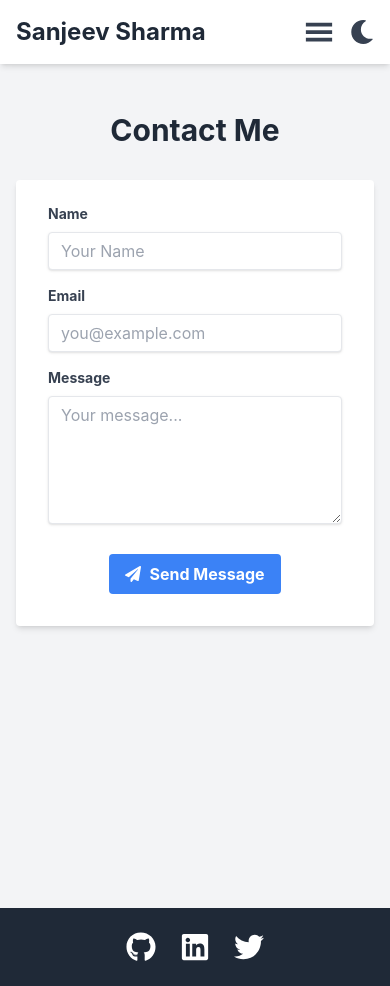
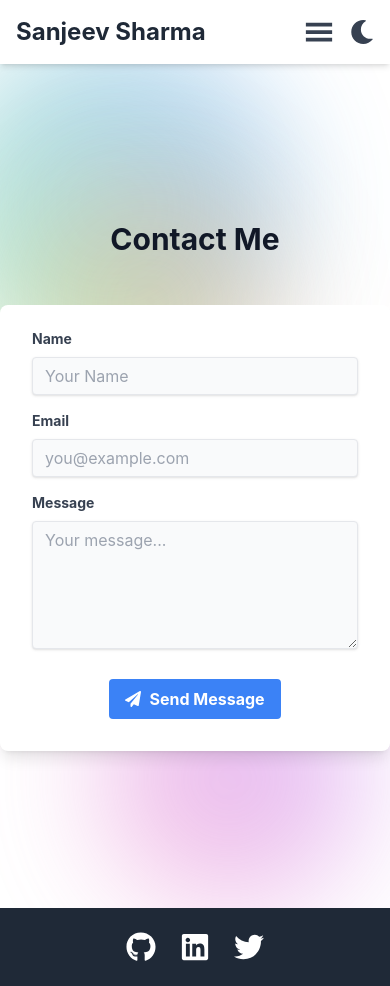
Before and after one commit to sanjeev30/portfolio, a React (Create React App) app: page /contact in a window 390 px wide. Built offline with nearby package versions, Linux system fonts and the light colour scheme.

Commit message:
Added Contact Page

```diff
--- a/src/pages/Contact.tsx
+++ b/src/pages/Contact.tsx
@@ -2,7 +2,7 @@
 
 import React, { useState } from 'react';
 import { FaPaperPlane } from 'react-icons/fa';
-import emailjs from 'emailjs-com';
+import { motion } from 'framer-motion';
 
 const Contact: React.FC = () => {
     const [formData, setFormData] = useState({
@@ -10,8 +10,6 @@ const Contact: React.FC = () => {
         email: '',
         message: '',
     });
-
-    const [status, setStatus] = useState('');
 
     const handleChange = (
         e: React.ChangeEvent<HTMLInputElement | HTMLTextAreaElement>
@@ -22,37 +20,50 @@ const Contact: React.FC = () => {
     const handleSubmit = (e: React.FormEvent) => {
         e.preventDefault();
 
-        emailjs
-            .send(
-                'YOUR_SERVICE_ID', // Replace with your EmailJS Service ID
-                'YOUR_TEMPLATE_ID', // Replace with your EmailJS Template ID
-                formData,
-                'YOUR_USER_ID' // Replace with your EmailJS User ID
-            )
-            .then(
-                (response) => {
-                    console.log('SUCCESS!', response.status, response.text);
-                    setStatus('Thank you for your message!');
-                    setFormData({ name: '', email: '', message: '' });
-                },
-                (error) => {
-                    console.log('FAILED...', error);
-                    setStatus('Oops! Something went wrong. Please try again.');
-                }
-            );
+        // Generate mailto link
+        const mailtoLink = `mailto:sanjeevkumarsh30@gmail.com?subject=Message from ${formData.name} (${formData.email})&body=${encodeURIComponent(
+            formData.message
+        )}`;
+
+        // Open default mail client
+        window.location.href = mailtoLink;
+
+        // Reset form fields after sending the message
+        setFormData({
+            name: '',
+            email: '',
+            message: '',
+        });
     };
 
     return (
-        <div className="min-h-screen bg-gray-100 py-12 px-4 sm:px-6 lg:px-8 flex flex-col items-center">
-            <h1 className="text-3xl sm:text-5xl font-bold text-center mb-8">
+        <div className="min-h-screen flex flex-col items-center justify-center bg-gradient-to-br from-light-blue-400 via-violet-400 to-coral-400 dark:from-gray-800 dark:to-gray-900 relative overflow-hidden">
+            {/* Blurred Background Shapes */}
+            <div className="absolute -top-16 -left-16 w-96 h-96 bg-gradient-to-tr from-green-400 to-blue-500 rounded-full filter blur-3xl opacity-40 animate-blob"></div>
+            <div className="absolute bottom-0 right-0 w-72 h-72 bg-gradient-to-tr from-pink-400 to-purple-500 rounded-full filter blur-3xl opacity-40 animate-blob animation-delay-3000"></div>
+            <div className="absolute top-20 right-20 w-72 h-72 bg-gradient-to-tr from-yellow-300 to-red-400 rounded-full filter blur-3xl opacity-30 animate-blob animation-delay-5000"></div>
+
+            {/* Title */}
+            <motion.h1
+                initial={{ opacity: 0, y: -20 }}
+                animate={{ opacity: 1, y: 0 }}
+                transition={{ duration: 1 }}
+                className="text-3xl sm:text-5xl font-bold text-center mb-12 text-gray-900 dark:text-white z-10"
+            >
                 Contact Me
-            </h1>
-            <form
+            </motion.h1>
+
+            {/* Contact Form */}
+            <motion.form
                 onSubmit={handleSubmit}
-                className="bg-white shadow-md rounded px-8 pt-6 pb-8 w-full max-w-lg"
+                className="bg-white dark:bg-gray-800 shadow-lg rounded-lg px-8 pt-6 pb-8 w-full max-w-lg z-10"
+                initial={{ opacity: 0, scale: 0.8 }}
+                animate={{ opacity: 1, scale: 1 }}
+                transition={{ duration: 1, delay: 0.5 }}
             >
+                {/* Name Input */}
                 <div className="mb-4">
-                    <label className="block text-gray-700 text-sm font-bold mb-2">
+                    <label className="block text-gray-700 dark:text-gray-300 text-sm font-bold mb-2">
                         Name
                     </label>
                     <input
@@ -62,11 +73,13 @@ const Contact: React.FC = () => {
                         value={formData.name}
                         onChange={handleChange}
                         placeholder="Your Name"
-                        className="shadow appearance-none border rounded w-full py-2 px-3 text-gray-700 leading-tight focus:outline-none focus:shadow-outline"
+                        className="shadow appearance-none border rounded w-full py-2 px-3 text-gray-700 dark:text-gray-300 leading-tight focus:outline-none focus:shadow-outline bg-gray-50 dark:bg-gray-700"
                     />
                 </div>
+
+                {/* Email Input */}
                 <div className="mb-4">
-                    <label className="block text-gray-700 text-sm font-bold mb-2">
+                    <label className="block text-gray-700 dark:text-gray-300 text-sm font-bold mb-2">
                         Email
                     </label>
                     <input
@@ -76,11 +89,13 @@ const Contact: React.FC = () => {
                         value={formData.email}
                         onChange={handleChange}
                         placeholder="you@example.com"
-                        className="shadow appearance-none border rounded w-full py-2 px-3 text-gray-700 leading-tight focus:outline-none focus:shadow-outline"
+                        className="shadow appearance-none border rounded w-full py-2 px-3 text-gray-700 dark:text-gray-300 leading-tight focus:outline-none focus:shadow-outline bg-gray-50 dark:bg-gray-700"
                     />
                 </div>
+
+                {/* Message Input */}
                 <div className="mb-6">
-                    <label className="block text-gray-700 text-sm font-bold mb-2">
+                    <label className="block text-gray-700 dark:text-gray-300 text-sm font-bold mb-2">
                         Message
                     </label>
                     <textarea
@@ -89,22 +104,23 @@ const Contact: React.FC = () => {
                         value={formData.message}
                         onChange={handleChange}
                         placeholder="Your message..."
-                        className="shadow appearance-none border rounded w-full py-2 px-3 text-gray-700 leading-tight focus:outline-none focus:shadow-outline h-32"
+                        className="shadow appearance-none border rounded w-full py-2 px-3 text-gray-700 dark:text-gray-300 leading-tight focus:outline-none focus:shadow-outline bg-gray-50 dark:bg-gray-700 h-32"
                     ></textarea>
                 </div>
+
+                {/* Submit Button */}
                 <div className="flex items-center justify-center">
-                    <button
+                    <motion.button
                         type="submit"
-                        className="bg-blue-500 hover:bg-blue-700 text-white font-bold py-2 px-4 rounded focus:outline-none focus:shadow-outline flex items-center"
+                        className="bg-blue-500 dark:bg-gray-700 hover:bg-blue-700 dark:hover:bg-gray-600 text-white font-bold py-2 px-4 rounded focus:outline-none focus:shadow-outline flex items-center"
+                        whileHover={{ scale: 1.1 }}
+                        transition={{ type: 'spring', stiffness: 300 }}
                     >
                         <FaPaperPlane className="mr-2" />
                         Send Message
-                    </button>
+                    </motion.button>
                 </div>
-                {status && (
-                    <p className="text-green-500 text-center mt-4">{status}</p>
-                )}
-            </form>
+            </motion.form>
         </div>
     );
 };
```
